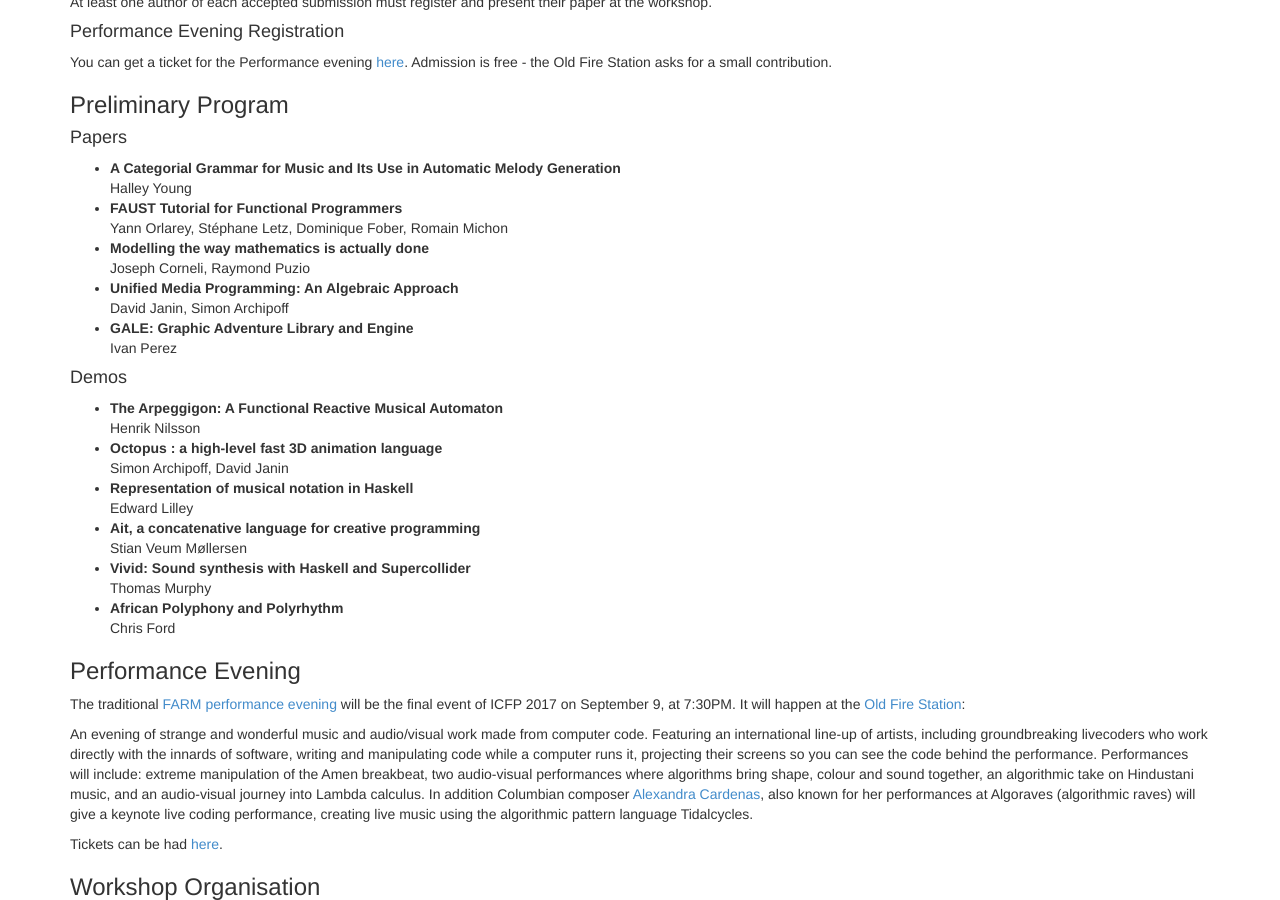
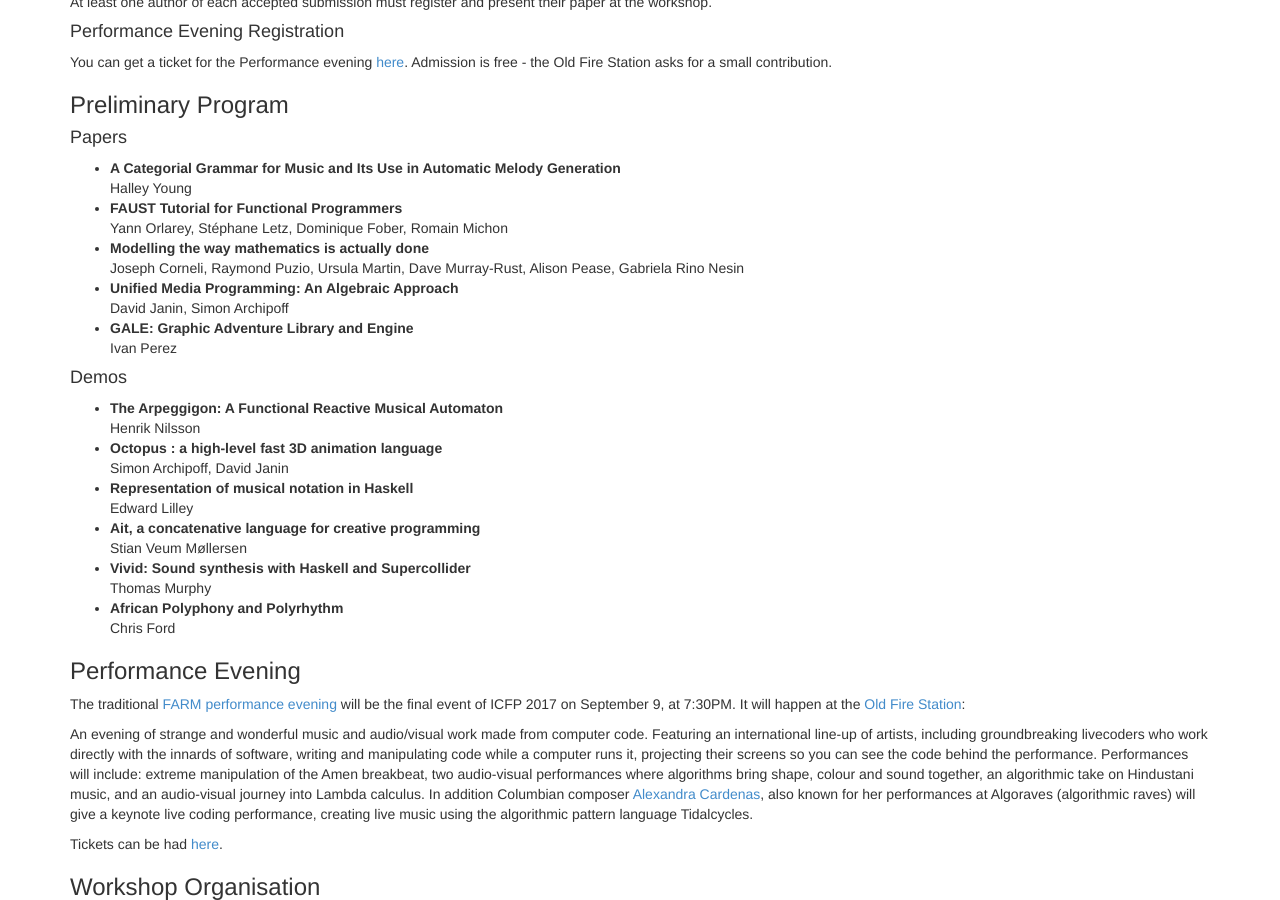
Before and after one commit to functional-art/functional-art.github.com, a Jekyll site: the page built from 2017/index.md, in a window 1280 px wide and 900 px high, scrolled down 419 px. Built offline with Jekyll 4.4.1, drawn with Linux system fonts in a browser that asks for light colours; nearby versions of some CDN libraries.

```diff
--- a/2017/index.md
+++ b/2017/index.md
@@ -51,7 +51,7 @@ Admission is free - the Old Fire Station asks for a small contribution.
 * **FAUST Tutorial for Functional Programmers**<br/>
   Yann Orlarey, Stéphane Letz, Dominique Fober, Romain Michon
 * **Modelling the way mathematics is actually done**<br/>
-  Joseph Corneli, Raymond Puzio
+  Joseph Corneli, Raymond Puzio, Ursula Martin, Dave Murray-Rust, Alison Pease, Gabriela Rino Nesin
 * **Unified Media Programming: An Algebraic Approach**<br/>
   David Janin, Simon Archipoff
 * **GALE: Graphic Adventure Library and Engine**<br/>
```
